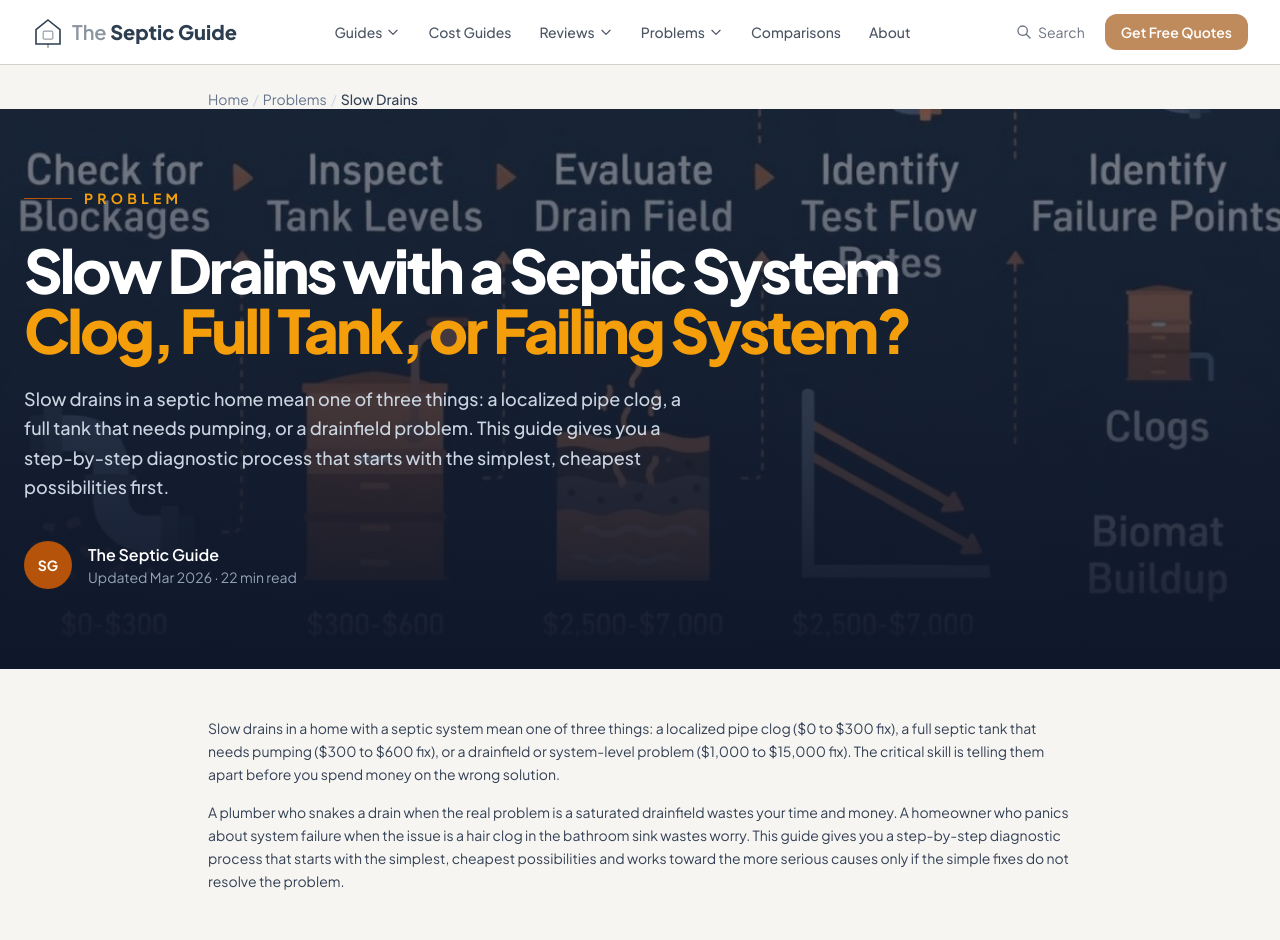
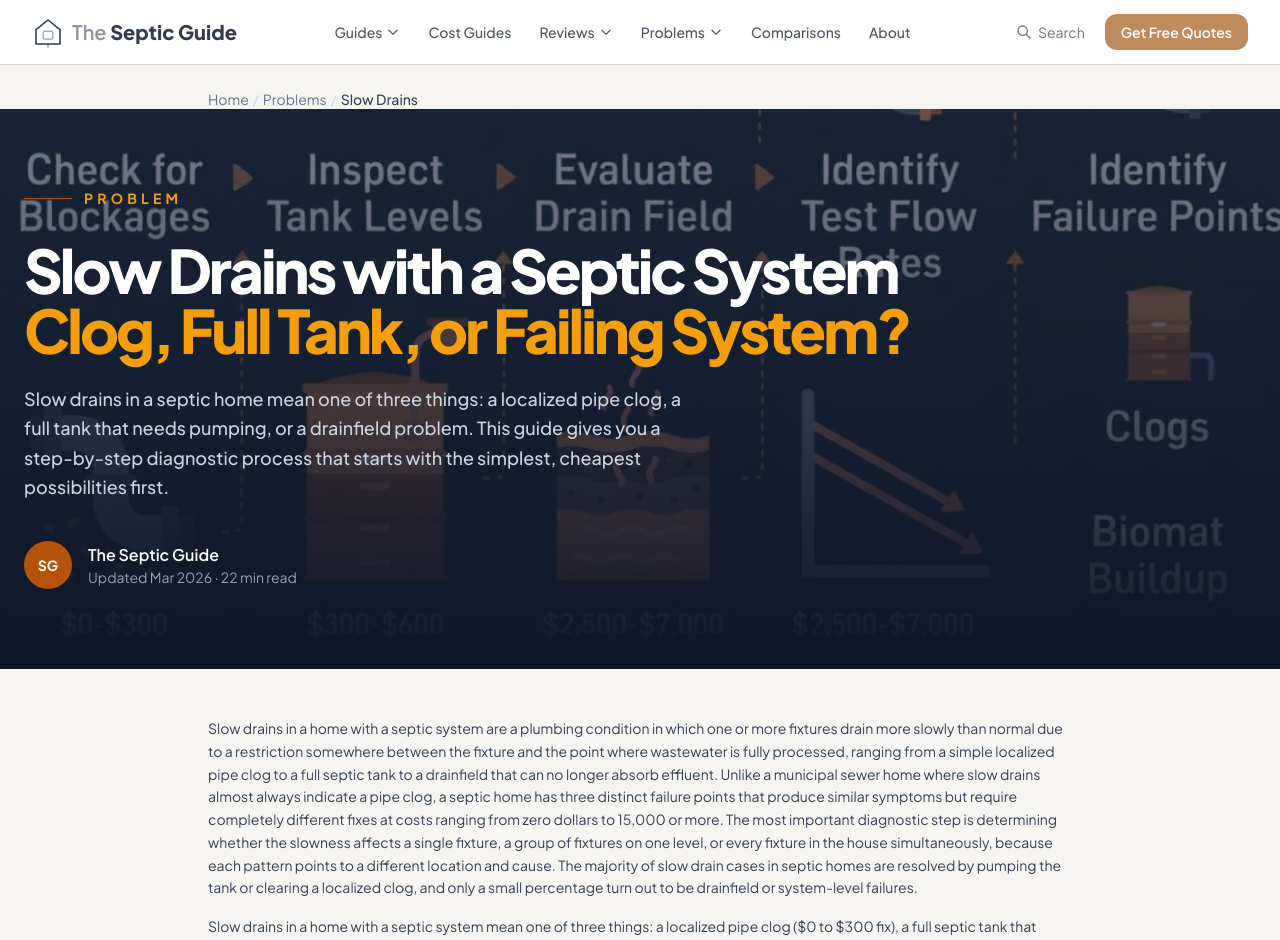
Before and after one commit to thebasementguide2026/theseptic.guide-, a Next.js app: page /problems/slow-drains in a window 1280 px wide. Shown: the top 940 px of the page. Built offline with nearby package versions, Linux system fonts and the light colour scheme.

Commit message:
Add intro definition paragraph to slow-drains page

```diff
--- a/app/problems/slow-drains/page.tsx
+++ b/app/problems/slow-drains/page.tsx
@@ -176,6 +176,7 @@ export default function SlowDrains() {
 
         {/* Intro */}
         <div className='mb-12'>
+                      <p className='text-slate-700 leading-relaxed text-sm mb-4'>Slow drains in a home with a septic system are a plumbing condition in which one or more fixtures drain more slowly than normal due to a restriction somewhere between the fixture and the point where wastewater is fully processed, ranging from a simple localized pipe clog to a full septic tank to a drainfield that can no longer absorb effluent. Unlike a municipal sewer home where slow drains almost always indicate a pipe clog, a septic home has three distinct failure points that produce similar symptoms but require completely different fixes at costs ranging from zero dollars to 15,000 or more. The most important diagnostic step is determining whether the slowness affects a single fixture, a group of fixtures on one level, or every fixture in the house simultaneously, because each pattern points to a different location and cause. The majority of slow drain cases in septic homes are resolved by pumping the tank or clearing a localized clog, and only a small percentage turn out to be drainfield or system-level failures.</p>
           <p className='text-slate-700 leading-relaxed text-sm mb-4'>Slow drains in a home with a septic system mean one of three things: a localized pipe clog ($0 to $300 fix), a full septic tank that needs pumping ($300 to $600 fix), or a drainfield or system-level problem ($1,000 to $15,000 fix). The critical skill is telling them apart before you spend money on the wrong solution.</p>
           <p className='text-slate-700 leading-relaxed text-sm'>A plumber who snakes a drain when the real problem is a saturated drainfield wastes your time and money. A homeowner who panics about system failure when the issue is a hair clog in the bathroom sink wastes worry. This guide gives you a step-by-step diagnostic process that starts with the simplest, cheapest possibilities and works toward the more serious causes only if the simple fixes do not resolve the problem.</p>
         </div>
```
